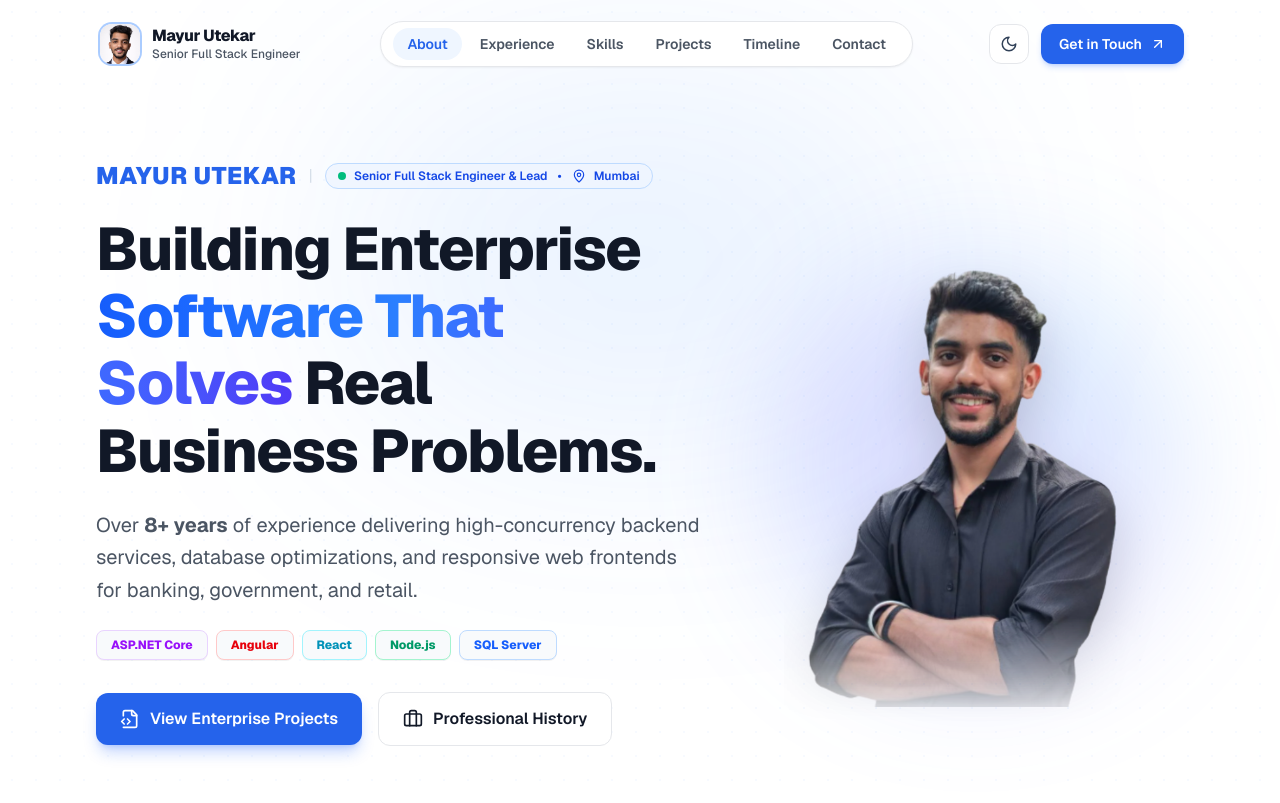
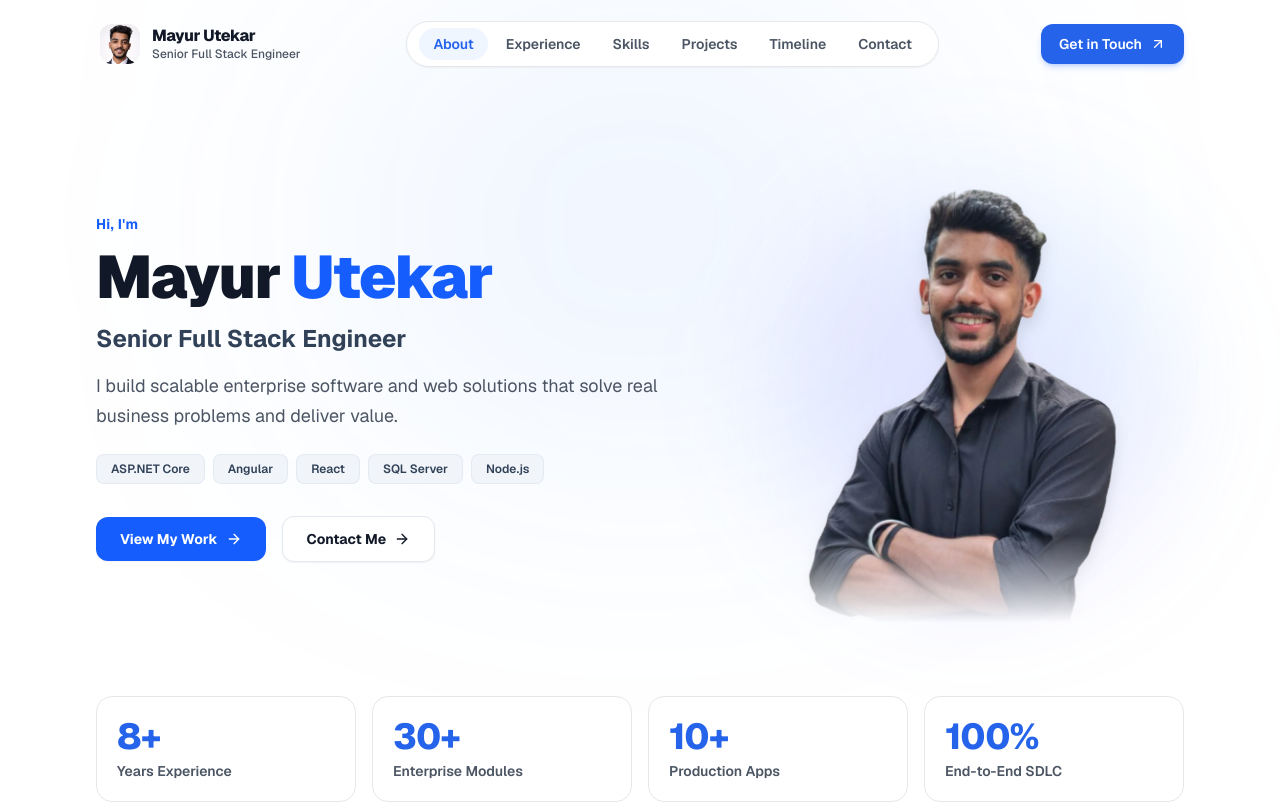
Before and after one commit to MU124/MayurUtekar, a Next.js app: page / in a window 1280 px wide. Shown: the top 803 px of the page. Built offline with nearby package versions, Linux system fonts and the light colour scheme.

Commit message:
style(hero, navbar, footer): update hero section layout, remove avatar blue rings and dark toggle

```diff
--- a/components/Footer.tsx
+++ b/components/Footer.tsx
@@ -45,7 +45,7 @@ export default function Footer() {
         <div className="flex flex-col md:flex-row items-center justify-between gap-6 pb-8 border-b border-[var(--border-color)]">
           {/* Brand Logo & Name */}
           <div className="flex items-center gap-3">
-            <div className="relative w-9 h-9 rounded-xl overflow-hidden ring-2 ring-blue-500/40 shrink-0">
+            <div className="relative w-9 h-9 rounded-xl overflow-hidden shrink-0">
               <Image
                 src="/mayur.png"
                 alt="Mayur Utekar Profile Avatar"
--- a/components/Hero.tsx
+++ b/components/Hero.tsx
@@ -3,86 +3,73 @@
 import React from "react";
 import Image from "next/image";
 import { motion } from "framer-motion";
-import { Briefcase, FileCode2, MapPin } from "lucide-react";
+import { ArrowRight } from "lucide-react";
 import { personalDetails } from "@/data/portfolioData";
 import StatCounter from "./StatCounter";
 
 export default function Hero() {
   return (
-    <section className="relative pt-32 pb-20 md:pt-40 md:pb-28 overflow-hidden">
-      {/* Background Grid Pattern & Radial Lighting */}
-      <div className="absolute inset-0 bg-[radial-gradient(#3b82f6_1px,transparent_1px)] [background-size:24px_24px] opacity-[0.04] dark:opacity-[0.07] pointer-events-none -z-20" />
-      <div className="absolute top-1/4 left-1/2 -translate-x-1/2 -translate-y-1/2 w-[600px] h-[360px] bg-blue-500/10 dark:bg-blue-500/15 blur-[130px] rounded-full pointer-events-none -z-10" />
+    <section className="relative pt-28 pb-16 md:pt-36 md:pb-24 overflow-hidden">
+      {/* Background Soft Lighting */}
+      <div className="absolute top-1/4 left-1/2 -translate-x-1/2 -translate-y-1/2 w-[600px] h-[360px] bg-blue-500/10 dark:bg-blue-500/15 blur-[140px] rounded-full pointer-events-none -z-10" />
 
       <div className="max-w-6xl mx-auto px-4 sm:px-6 lg:px-8">
         <div className="grid grid-cols-1 lg:grid-cols-12 gap-12 lg:gap-16 items-center">
           {/* Left Hero Content */}
           <div className="lg:col-span-7">
-            {/* Status & Name Banner */}
+            {/* Greeting */}
             <motion.div
               initial={{ opacity: 0, y: 15 }}
               animate={{ opacity: 1, y: 0 }}
-              transition={{ duration: 0.5 }}
-              className="flex flex-wrap items-center gap-3 mb-6"
+              transition={{ duration: 0.4 }}
+              className="text-xs sm:text-sm font-bold text-blue-600 dark:text-blue-400 tracking-wide mb-1.5 block"
             >
-              <span className="text-xl sm:text-2xl font-black text-[var(--brand-primary)] tracking-wide">
-                MAYUR UTEKAR
-              </span>
-              <span className="text-slate-300 dark:text-slate-700 font-light">|</span>
-              <div className="inline-flex items-center gap-2 px-3 py-1 rounded-full border border-blue-200 dark:border-blue-900/60 bg-blue-50/80 dark:bg-blue-950/50 text-blue-700 dark:text-blue-300 text-xs font-semibold">
-                <span className="relative flex h-2 w-2">
-                  <span className="animate-ping absolute inline-flex h-full w-full rounded-full bg-emerald-400 opacity-75"></span>
-                  <span className="relative inline-flex rounded-full h-2 w-2 bg-emerald-500"></span>
-                </span>
-                Senior Full Stack Engineer & Lead
-                <span className="mx-0.5">•</span>
-                <MapPin className="w-3.5 h-3.5" /> Mumbai
-              </div>
+              Hi, I'm
             </motion.div>
 
-            {/* Strategic Recommended Headline */}
+            {/* Main Headline */}
             <motion.h1
               initial={{ opacity: 0, y: 20 }}
               animate={{ opacity: 1, y: 0 }}
               transition={{ duration: 0.5, delay: 0.1 }}
-              className="text-4xl sm:text-5xl md:text-6xl font-extrabold tracking-tight text-[var(--text-primary)] leading-[1.12]"
+              className="text-4xl sm:text-5xl md:text-6xl font-black tracking-tight text-[var(--text-primary)] leading-tight"
             >
-              Building Enterprise <br className="hidden sm:inline" />
-              <span className="bg-gradient-to-r from-blue-600 via-blue-500 to-indigo-600 bg-clip-text text-transparent">
-                Software That Solves
-              </span>{" "}
-              Real Business Problems.
+              Mayur <span className="text-blue-600 dark:text-blue-500">Utekar</span>
             </motion.h1>
 
-            {/* Subtitle */}
+            {/* Subtitle Role */}
+            <motion.h2
+              initial={{ opacity: 0, y: 20 }}
+              animate={{ opacity: 1, y: 0 }}
+              transition={{ duration: 0.5, delay: 0.15 }}
+              className="mt-2 text-xl sm:text-2xl font-bold text-slate-700 dark:text-slate-300"
+            >
+              Senior Full Stack Engineer
+            </motion.h2>
+
+            {/* Value Proposition Description */}
             <motion.p
               initial={{ opacity: 0, y: 20 }}
               animate={{ opacity: 1, y: 0 }}
               transition={{ duration: 0.5, delay: 0.2 }}
-              className="mt-6 text-lg sm:text-xl text-[var(--text-secondary)] leading-relaxed max-w-2xl"
+              className="mt-4 text-base sm:text-lg text-[var(--text-secondary)] leading-relaxed max-w-xl"
             >
-              Over <strong>{personalDetails.experienceYears} years</strong> of experience delivering high-concurrency backend services, database optimizations, and responsive web frontends for banking, government, and retail.
+              I build scalable enterprise software and web solutions that solve real business problems and deliver value.
             </motion.p>
 
-            {/* Core Tech Sub-tags */}
+            {/* Core Tech Stack Pills */}
             <motion.div
               initial={{ opacity: 0, y: 20 }}
               animate={{ opacity: 1, y: 0 }}
               transition={{ duration: 0.5, delay: 0.25 }}
-              className="mt-6 flex flex-wrap gap-2 text-xs font-semibold text-[var(--text-secondary)]"
+              className="mt-6 flex flex-wrap gap-2"
             >
-              {[
-                { name: "ASP.NET Core", color: "border-purple-200 dark:border-purple-900/40 text-purple-600 dark:text-purple-400" },
-                { name: "Angular", color: "border-red-200 dark:border-red-900/40 text-red-600 dark:text-red-400" },
-                { name: "React", color: "border-cyan-200 dark:border-cyan-900/40 text-cyan-600 dark:text-cyan-400" },
-                { name: "Node.js", color: "border-emerald-200 dark:border-emerald-900/40 text-emerald-600 dark:text-emerald-400" },
-                { name: "SQL Server", color: "border-blue-200 dark:border-blue-900/40 text-blue-600 dark:text-blue-400" },
-              ].map((tag) => (
+              {["ASP.NET Core", "Angular", "React", "SQL Server", "Node.js"].map((tech) => (
                 <span
-                  key={tag.name}
-                  className={`px-3.5 py-1.5 rounded-lg bg-[var(--bg-secondary)] border ${tag.color} font-extrabold shadow-2xs`}
+                  key={tech}
+                  className="px-3.5 py-1.5 rounded-lg bg-slate-100 dark:bg-slate-800/80 border border-slate-200/80 dark:border-slate-700/80 text-slate-700 dark:text-slate-300 text-xs font-semibold"
                 >
-                  {tag.name}
+                  {tech}
                 </span>
               ))}
             </motion.div>
@@ -96,38 +83,38 @@ export default function Hero() {
             >
               <a
                 href="#projects"
-                className="inline-flex items-center gap-2.5 px-6 py-3.5 rounded-xl bg-[var(--brand-primary)] hover:bg-[var(--brand-hover)] text-white font-semibold shadow-lg shadow-blue-600/25 transition-all hover:scale-[1.02] active:scale-[0.98]"
+                className="inline-flex items-center gap-2 px-6 py-3 rounded-xl bg-blue-600 hover:bg-blue-700 text-white font-bold text-sm shadow-xs transition-all hover:scale-[1.02] active:scale-[0.98]"
               >
-                <FileCode2 className="w-5 h-5" />
-                View Enterprise Projects
+                View My Work
+                <ArrowRight className="w-4 h-4" />
               </a>
               <a
-                href="#experience"
-                className="inline-flex items-center gap-2.5 px-6 py-3.5 rounded-xl border border-[var(--border-color)] bg-[var(--bg-card)] text-[var(--text-primary)] font-semibold hover:border-blue-500 hover:text-blue-600 transition-all hover:scale-[1.02] active:scale-[0.98]"
+                href="#contact"
+                className="inline-flex items-center gap-2 px-6 py-3 rounded-xl border border-slate-200 dark:border-slate-700 bg-[var(--bg-card)] text-[var(--text-primary)] font-bold text-sm hover:border-blue-600 hover:text-blue-600 shadow-xs transition-all hover:scale-[1.02] active:scale-[0.98]"
               >
-                <Briefcase className="w-5 h-5" />
-                Professional History
+                Contact Me
+                <ArrowRight className="w-4 h-4" />
               </a>
             </motion.div>
           </div>
 
-          {/* Right Visual: Clean Portrait Cutout with Glow */}
+          {/* Right Visual: Portrait Image */}
           <motion.div
             initial={{ opacity: 0, scale: 0.95, y: 20 }}
             animate={{ opacity: 1, scale: 1, y: 0 }}
             transition={{ duration: 0.6, delay: 0.2 }}
-            className="lg:col-span-5 flex justify-center items-center relative pt-6"
+            className="lg:col-span-5 flex justify-center items-center relative"
           >
             <div className="relative w-full max-w-sm flex flex-col items-center justify-center">
               {/* Backdrop Glow Halo */}
-              <div className="absolute w-[340px] h-[340px] sm:w-[400px] sm:h-[400px] rounded-full bg-gradient-to-tr from-blue-500/20 via-indigo-500/20 to-sky-400/20 blur-3xl pointer-events-none -z-10" />
+              <div className="absolute w-[320px] h-[320px] sm:w-[380px] sm:h-[380px] rounded-full bg-gradient-to-tr from-blue-500/15 via-indigo-500/15 to-sky-400/15 blur-3xl pointer-events-none -z-10" />
 
               {/* Transparent Portrait Cutout with Bottom Mask */}
               <div
-                className="relative z-10 w-full flex justify-center mt-4"
+                className="relative z-10 w-full flex justify-center mt-2"
                 style={{
-                  WebkitMaskImage: "linear-gradient(to bottom, rgba(0,0,0,1) 78%, rgba(0,0,0,0) 98%)",
-                  maskImage: "linear-gradient(to bottom, rgba(0,0,0,1) 78%, rgba(0,0,0,0) 98%)",
+                  WebkitMaskImage: "linear-gradient(to bottom, rgba(0,0,0,1) 80%, rgba(0,0,0,0) 98%)",
+                  maskImage: "linear-gradient(to bottom, rgba(0,0,0,1) 80%, rgba(0,0,0,0) 98%)",
                 }}
               >
                 <Image
@@ -136,14 +123,14 @@ export default function Hero() {
                   width={460}
                   height={560}
                   priority
-                  className="object-contain drop-shadow-2xl hover:scale-[1.02] transition-transform duration-500 h-[480px] sm:h-[520px] w-auto"
+                  className="object-contain drop-shadow-xl hover:scale-[1.02] transition-transform duration-500 h-[440px] sm:h-[480px] w-auto"
                 />
               </div>
             </div>
           </motion.div>
         </div>
 
-        {/* Updated Meaningful Stats Grid */}
+        {/* Meaningful Stats Grid */}
         <motion.div
           initial={{ opacity: 0, y: 30 }}
           animate={{ opacity: 1, y: 0 }}
--- a/components/Navbar.tsx
+++ b/components/Navbar.tsx
@@ -2,12 +2,10 @@
 
 import React, { useState, useEffect } from "react";
 import Image from "next/image";
-import { useTheme } from "@/app/providers";
-import { Sun, Moon, Menu, X, ArrowUpRight } from "lucide-react";
+import { Menu, X, ArrowUpRight } from "lucide-react";
 import { personalDetails } from "@/data/portfolioData";
 
 export default function Navbar() {
-  const { theme, toggleTheme } = useTheme();
   const [scrolled, setScrolled] = useState(false);
   const [mobileMenuOpen, setMobileMenuOpen] = useState(false);
   const [activeSection, setActiveSection] = useState<string>("about");
@@ -52,10 +50,10 @@ export default function Navbar() {
 
   return (
     <header
-      className={`fixed top-0 left-0 right-0 z-50 transition-all duration-300 ${
+      className={`fixed top-0 left-0 right-0 z-50 transition-all duration-300 border-b ${
         scrolled
-          ? "glass-header border-b border-[var(--border-color)] py-3.5 shadow-sm"
-          : "bg-transparent py-5"
+          ? "bg-[var(--bg-primary)] border-[var(--border-color)] py-3.5 shadow-xs"
+          : "bg-transparent border-transparent py-5 shadow-none"
       }`}
     >
       <div className="max-w-6xl mx-auto px-4 sm:px-6 lg:px-8 flex items-center justify-between">
@@ -64,7 +62,7 @@ export default function Navbar() {
           href="#"
           className="flex items-center gap-3 group focus:outline-none rounded-lg p-1"
         >
-          <div className="relative w-10 h-10 rounded-xl overflow-hidden ring-2 ring-blue-500/40 group-hover:scale-105 transition-transform shrink-0">
+          <div className="relative w-10 h-10 rounded-xl overflow-hidden group-hover:scale-105 transition-transform shrink-0">
             <Image
               src="/mayur.png"
               alt="Mayur Utekar Profile Avatar"
@@ -103,21 +101,8 @@ export default function Navbar() {
           })}
         </nav>
 
-        {/* Actions (Theme Toggle & CTA) */}
+        {/* Actions (CTA) */}
         <div className="hidden md:flex items-center gap-3">
-          <button
-            onClick={toggleTheme}
-            aria-label="Toggle theme"
-            className="p-2.5 rounded-xl border border-[var(--border-color)] bg-[var(--bg-card)] text-[var(--text-primary)] hover:border-blue-500 transition-colors cursor-pointer"
-            title={theme === "light" ? "Switch to Dark Mode" : "Switch to Light Mode"}
-          >
-            {theme === "light" ? (
-              <Moon className="w-4.5 h-4.5 text-slate-700" />
-            ) : (
-              <Sun className="w-4.5 h-4.5 text-amber-400" />
-            )}
-          </button>
-
           <a
             href="#contact"
             className="inline-flex items-center gap-2 px-4.5 py-2.5 text-sm font-semibold rounded-xl bg-[var(--brand-primary)] hover:bg-[var(--brand-hover)] text-white shadow-md shadow-blue-600/20 transition-all hover:scale-[1.02] active:scale-[0.98]"
@@ -129,13 +114,6 @@ export default function Navbar() {
 
         {/* Mobile Menu Button */}
         <div className="flex md:hidden items-center gap-2">
-          <button
-            onClick={toggleTheme}
-            aria-label="Toggle theme"
-            className="p-2 rounded-lg border border-[var(--border-color)] text-[var(--text-primary)]"
-          >
-            {theme === "light" ? <Moon className="w-5 h-5" /> : <Sun className="w-5 h-5" />}
-          </button>
           <button
             onClick={() => setMobileMenuOpen(!mobileMenuOpen)}
             aria-label="Toggle menu"
```
